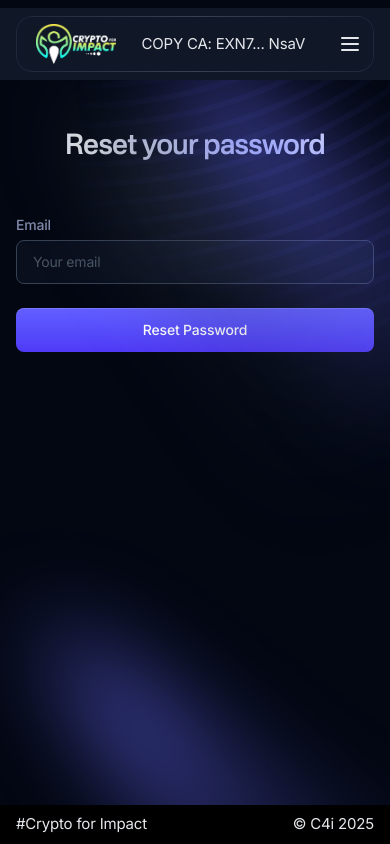
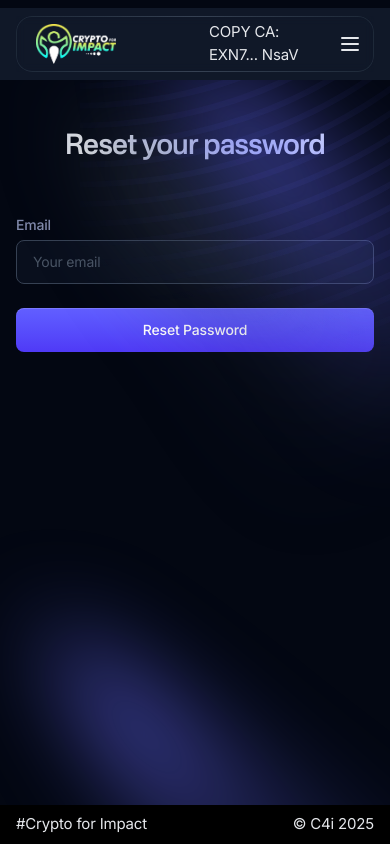
Before and after one commit to obuye37/cryptoforimpact, a Next.js app: page /reset-password in a window 390 px wide. Built offline with nearby package versions, Linux system fonts and the light colour scheme.

Commit message:
Update header.tsx

```diff
--- a/components/ui/header.tsx
+++ b/components/ui/header.tsx
@@ -43,7 +43,12 @@ export default function Header() {
           </Link>
         </div>
 
-        <p className="sm:hidden flex" onClick={()=>navigator.clipboard.writeText(CA)}>COPY CA: {CA.slice(0, 4)}... {CA?.slice(-4)}</p>
+        <div className="sm:hidden flex flex-col"
+          onClick={()=>navigator.clipboard.writeText(CA)}>
+          <span>COPY CA:</span>
+          <span >{CA.slice(0, 4)}... {CA?.slice(-4)}</span>
+        </div>
+
 
 
         <div className=" hidden sm:flex"> CA: <small>EXN7bKgFX2UHXf1GYzbj29niyyptikh3NyXxkShNNsaV</small> </div>
```
